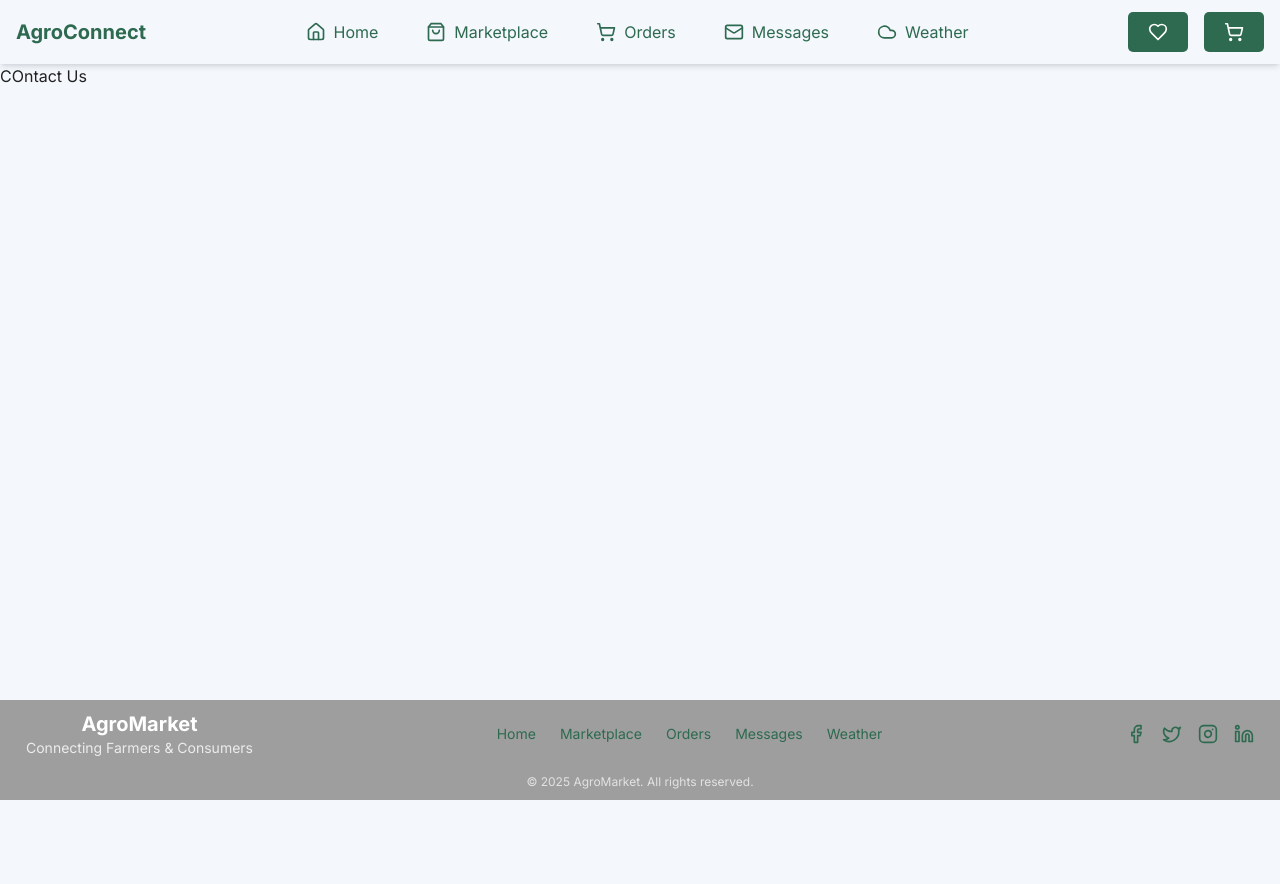
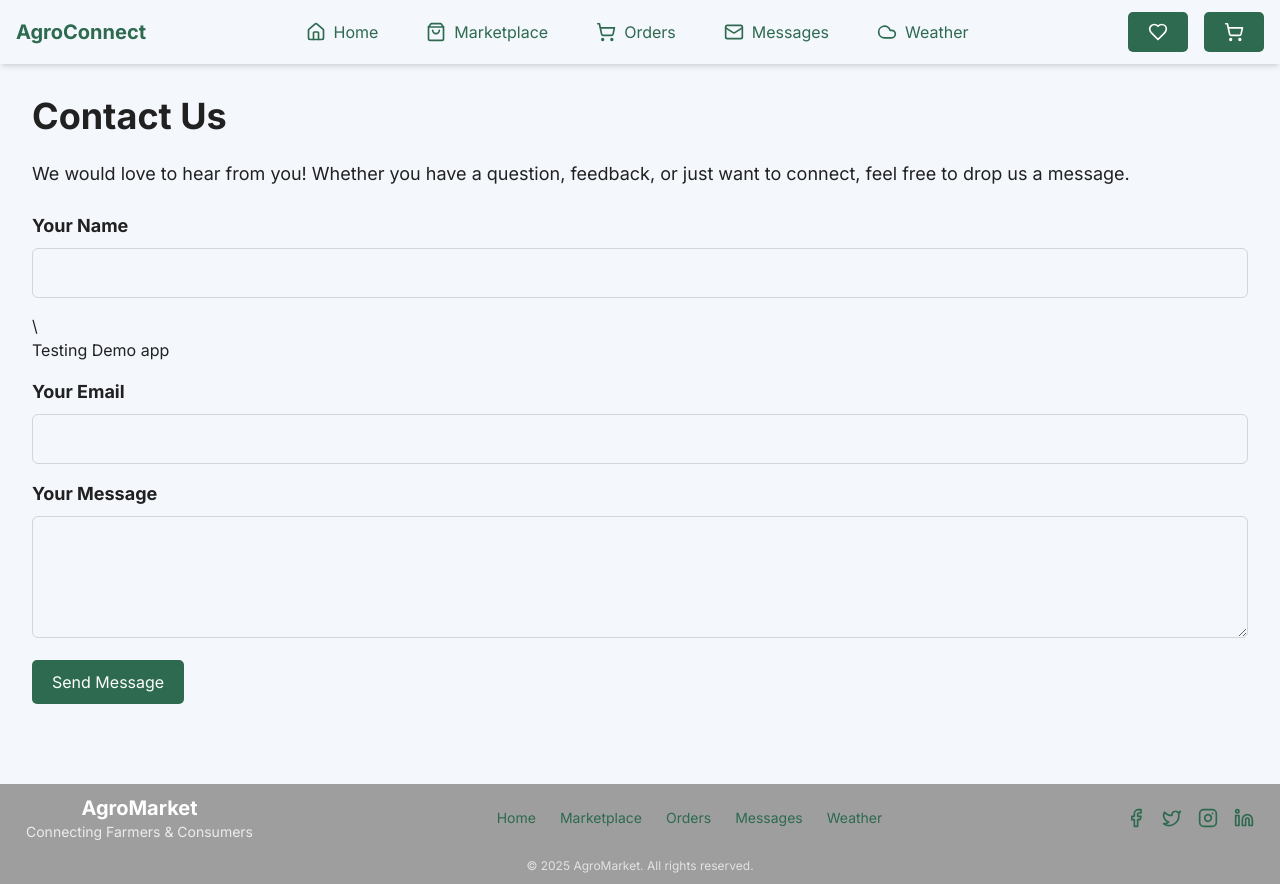
Before and after one commit to AgroConect/agroconnect-frontend, a Next.js app: page /contact-us in a window 1280 px wide. Before the commit the page ends 800 px from the top, so only its background shows below. Built offline with nearby package versions, Linux system fonts and the light colour scheme.

Commit message:
Feat: Contact Page

```diff
--- a/src/app/(home)/contact-us/page.tsx
+++ b/src/app/(home)/contact-us/page.tsx
@@ -1,3 +1,75 @@
+import React, { useState } from 'react';
+
 export default function ContactUs() {
-  return <div>COntact Us</div>;
-}
+  const [formData, setFormData] = useState({
+    name: '',
+    email: '',
+    message: '',
+  });
+
+  const handleChange = (e: React.FormEvent<HTMLFormElement>) => {
+    const target = e.target as HTMLInputElement;
+
+    setFormData({
+      ...formData,
+      [target.name]: target.value,
+    });
+  };
+
+  const handleSubmit = (e: React.FormEvent<HTMLFormElement>) => {
+    e.preventDefault();
+    // Form submission logic here (e.g., send the message to a backend)
+    alert('Message sent successfully!');
+  };
+
+  return (
+    <div className="container mx-auto p-8">
+      <h1 className="text-4xl font-bold text-primary mb-6">Contact Us</h1>
+      <p className="text-lg text-darkText mb-6">
+        We would love to hear from you! Whether you have a question, feedback, or just want to connect, feel free to drop us a message.
+      </p>
+      <form onSubmit={handleSubmit} className="space-y-4">
+        <div>
+          <label htmlFor="name" className="block text-lg font-semibold text-darkText">Your Name</label>
+          <input
+            type="text"
+            id="name"
+            name="name"
+            value={formData.name}
+            onChange={()=>handleChange}
+            className="w-full p-3 mt-2 border border-gray-300 rounded-md"
+            required
+          />
+        </div>\
+        <p>Testing Demo app</p>
+        <div>
+          <label htmlFor="email" className="block text-lg font-semibold text-darkText">Your Email</label>
+          <input
+            type="email"
+            id="email"
+            name="email"
+            value={formData.email}
+            onChange={()=>handleChange}
+            className="w-full p-3 mt-2 border border-gray-300 rounded-md"
+            required
+          />
+        </div>
+        <div>
+          <label htmlFor="message" className="block text-lg font-semibold text-darkText">Your Message</label>
+          <textarea
+            id="message"
+            name="message"
+            value={formData.message}
+            onChange={()=>handleChange}
+            rows={4}
+            className="w-full p-3 mt-2 border border-gray-300 rounded-md"
+            required
+          />
+        </div>
+        <button type="submit" className="bg-primary text-white py-3 px-6 rounded-md hover:bg-lightGreen transition duration-300">
+          Send Message
+        </button>
+      </form>
+    </div>
+  );
+};
```
